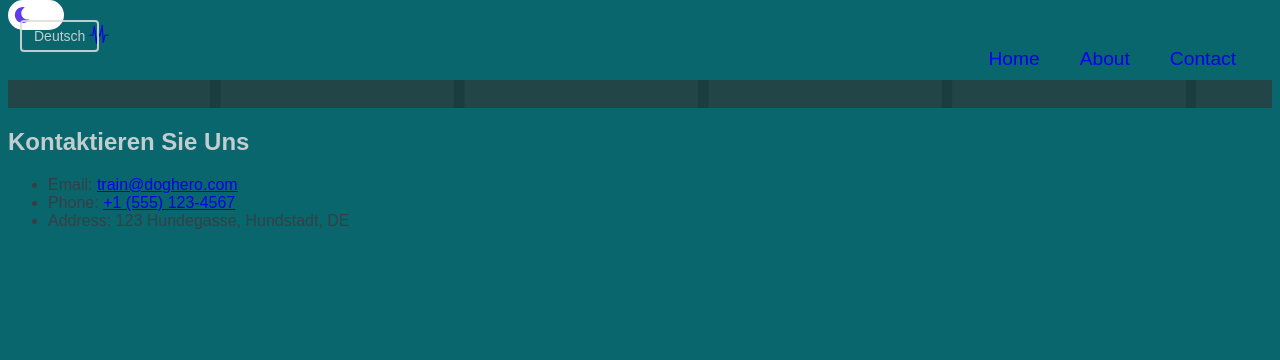
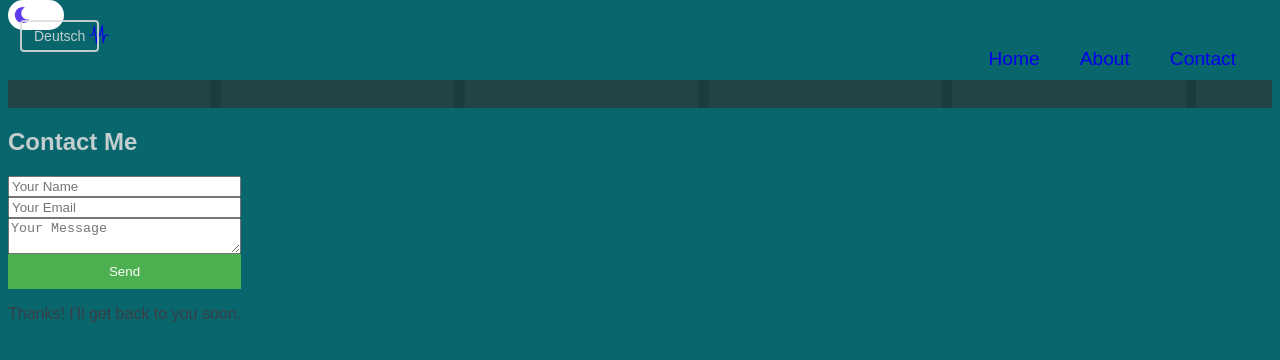
Before and after one commit to ahmad-mj/react-portfolio, a React (Create React App) app: page /contact in a window 1280 px wide. Shown: the top 360 px of the page. Built offline with nearby package versions, Linux system fonts and the light colour scheme; a web font is replaced by a local one.

Commit message:
Import and use emailjs

```diff
--- a/src/containers/contact/index.jsx
+++ b/src/containers/contact/index.jsx
@@ -1,17 +1,101 @@
-import React from 'react';
-import { useTranslation } from '../../hooks/useTranslation';
+import React, { useState, useRef } from "react";
+import emailjs from "emailjs-com";
+import "./styles.scss";
+import emailConfig from "../../utils/emailConfig";
 
-const Contact = ({ lang = 'en'}) => {
-  const { title, email, phone, address } = useTranslation(lang).contact;
+const Contact = () => {
+  const [formData, setFormData] = useState({
+    user_name: "",
+    user_email: "",
+    message: "",
+  });
+  const form = useRef();
+
+
+  const sendEmail = (e) => {
+    e.preventDefault();
+
+    emailjs
+      .sendForm(
+        emailConfig.SERVICE_ID,
+        emailConfig.TEMPLATE_ID,
+        form.current,
+        {
+          publicKey: emailConfig.PUBLIC_KEY,
+        }
+      )
+      .then(
+        () => {
+          console.log("SUCCESS!");
+        },
+        (error) => {
+          console.log("FAILED...", error.text);
+        }
+      );
+  }
+
+  // const [submitted, setSubmitted] = useState(false);
+
+  const handleChange = (e) => {
+    setFormData({ ...formData, [e.target.name]: e.target.value });
+  };
+
+  // const sendEmail = (e) => {
+  //   e.prevefault();
+
+  //   emailjs
+  //     .send(
+  //       emailConfig.SERVICE_ID,
+  //       emailConfig.TEMPLATE_ID,
+  //       formData.current,
+  //       emailConfig.PUBLIC_KEY,
+
+  //     )
+  //     .then(
+  //       (result) => {
+  //         console.log("SUCCESS!", result.text);
+  //         setSubmitted(true);
+  //       },
+  //       (error) => {
+  //         console.log('FAILED...', error.text);
+  //       }
+  //     );
+  // };
 
   return (
-    <section className="contact">
-      <h2>{title}</h2>
-      <ul>
-        <li>Email: <a href={`mailto:${email}`}>{email}</a></li>
-        <li>Phone: <a href={`tel:${phone}`}>{phone}</a></li>
-        <li>Address: {address}</li>
-      </ul>
+    <section className="contact-section" id="contact">
+      <h2>Contact Me</h2>
+      <form className="contact-form" onSubmit={sendEmail}>
+        <input
+          type="text"
+          name="user_name"
+          placeholder="Your Name"
+          value={formData.user_name}
+          onChange={handleChange}
+          required
+        />
+        <input
+          type="email"
+          name="user_email"
+          placeholder="Your Email"
+          value={formData.user_email}
+          onChange={handleChange}
+          required
+        />
+        <textarea
+          name="message"
+          placeholder="Your Message"
+          value={formData.message}
+          onChange={handleChange}
+          required
+        />
+        <button type="submit" className="btn btn_primary">
+          Send
+        </button>
+        {sendEmail && (
+          <p className="success-msg">Thanks! I’ll get back to you soon.</p>
+        )}
+      </form>
     </section>
   );
 };
```
